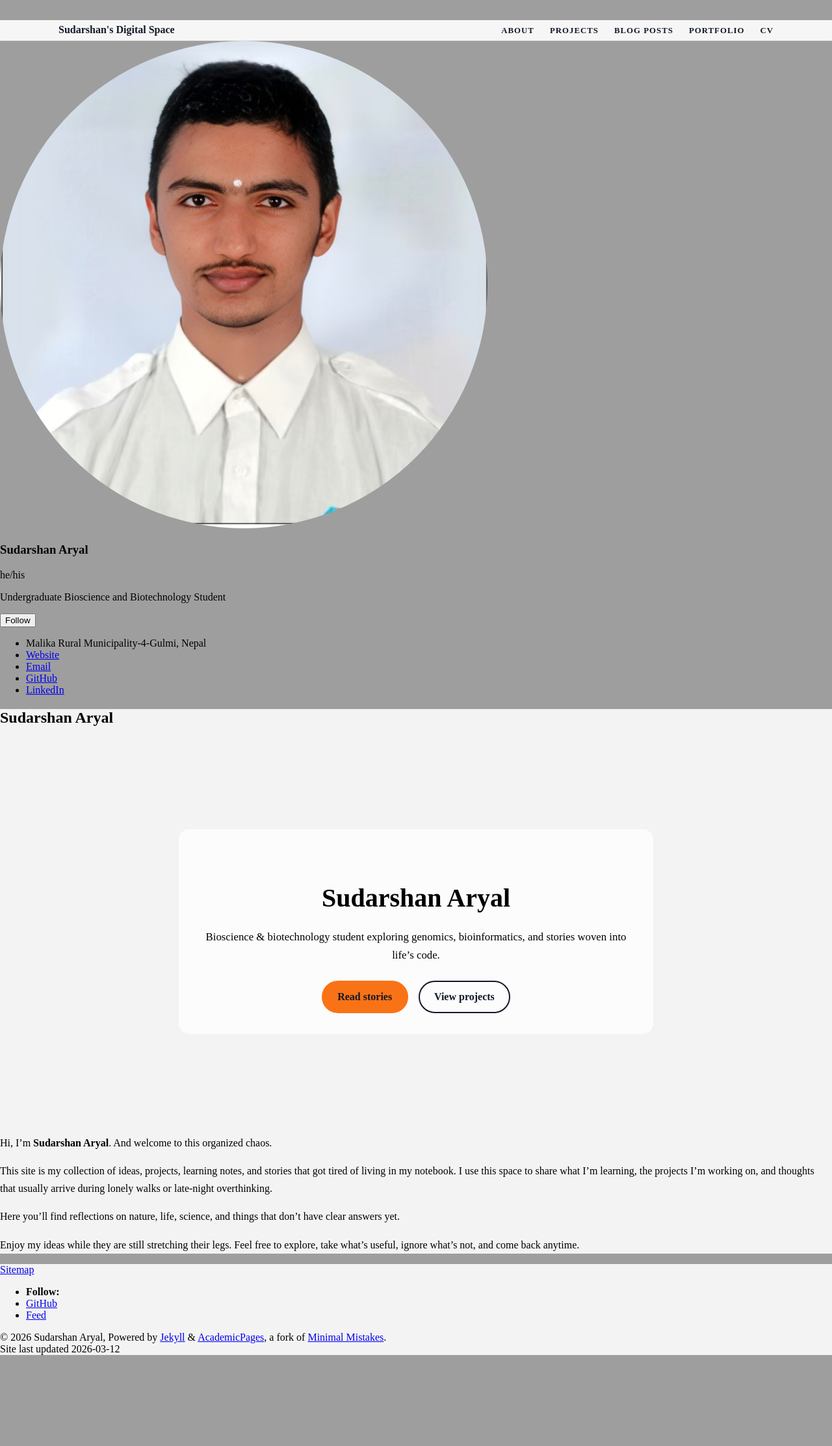
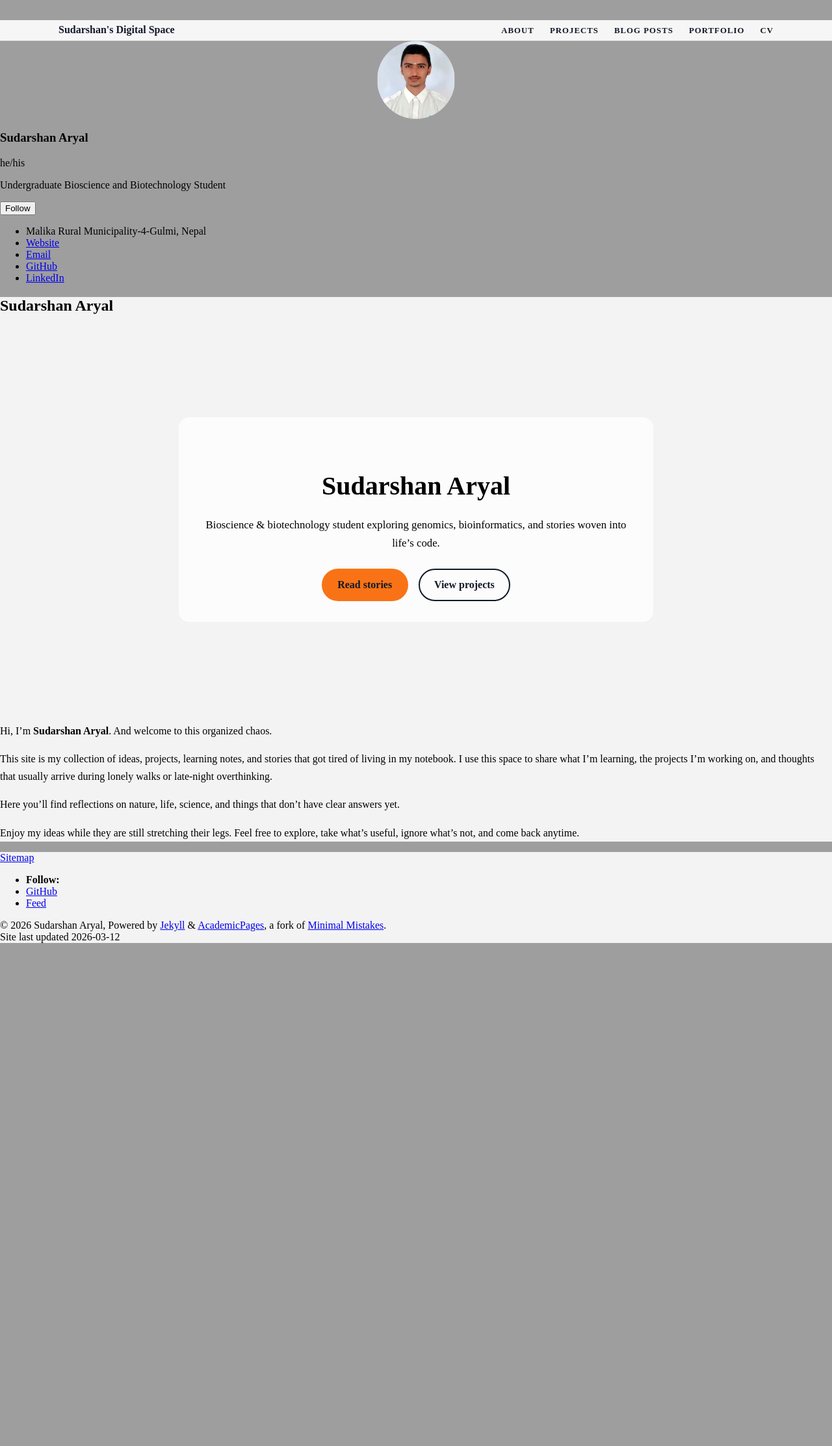
Before and after one commit to Sudu-09-Nep/sudu.github.io, a Jekyll site: the page built from _pages/about.md, in a window 1280 px wide. Shown: the whole page at 65% size. Built offline with Jekyll 4.4.1, drawn with Linux system fonts in a browser that asks for light colours; a script bundle is joined from its source files by our own code; library files that are not in the unit come from our copies; after the commit the page ends 1591 px from its top, so only the background shows below that.

Commit message:
Update main.css

```diff
--- a/assets/css/main.css
+++ b/assets/css/main.css
@@ -127,7 +127,13 @@ body {
   font-size: 1rem;
   line-height: 1.7;
 }
-
+/* Restore original-style avatar size and shape */
 .author__avatar img {
+  width: 120px;
+  height: 120px;
+  max-width: 100%;
   border-radius: 50%;
+  object-fit: cover;
+  display: block;
+  margin: 0 auto;
 }
```
